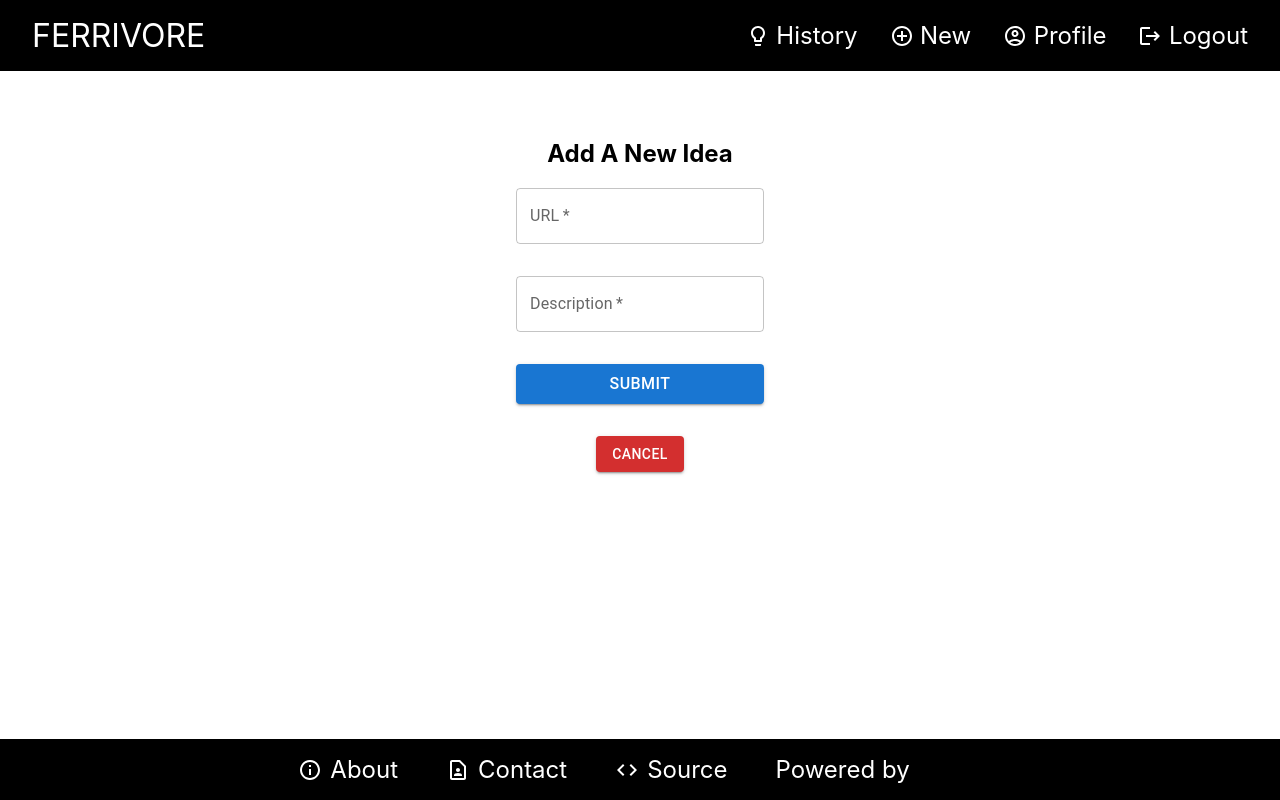
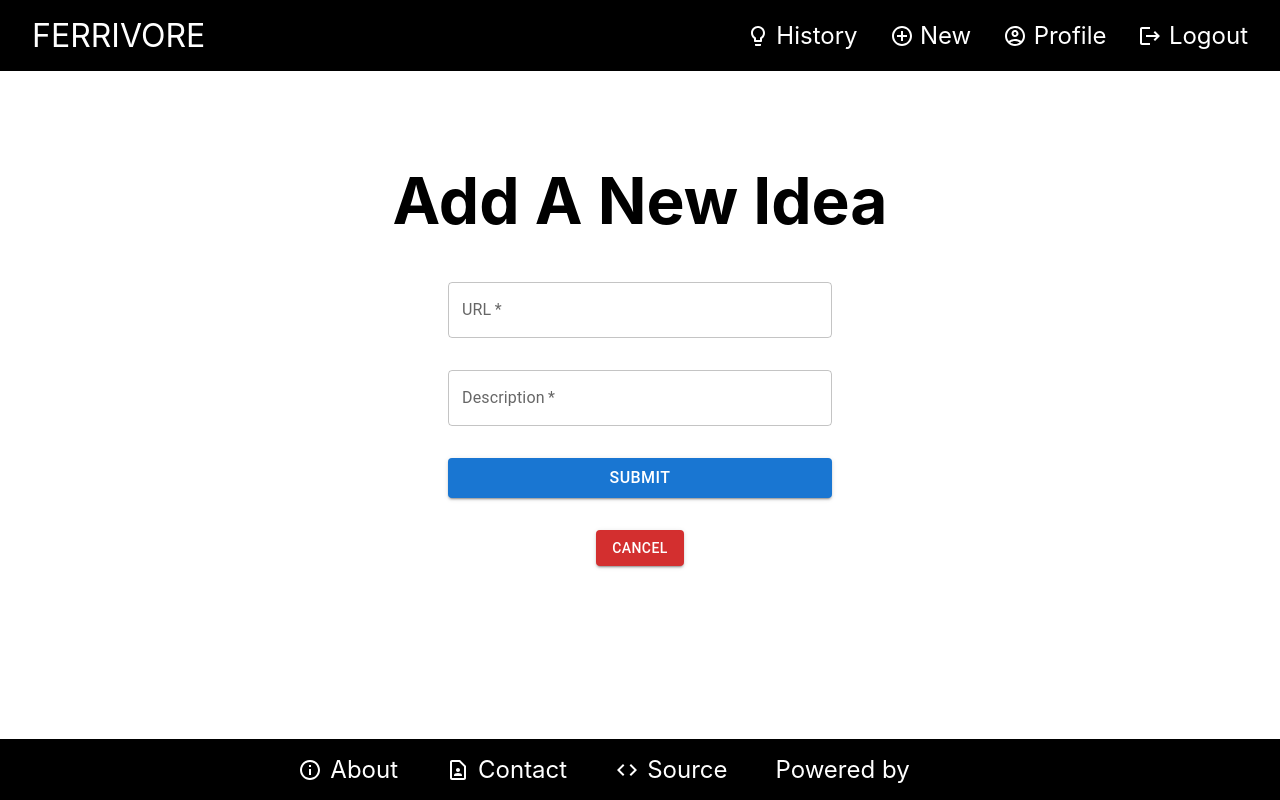
Before and after one commit to Lactantius/ferrivore-frontend, a React (Create React App) app: page /new in a window 1280 px wide. Built offline with nearby package versions, Linux system fonts and the light colour scheme; no server answers; sample sign-in values are in the browser's storage; some icons are missing.

Commit message:
Improve form styling

```diff
--- a/src/AddIdeaForm.css
+++ b/src/AddIdeaForm.css
@@ -1,14 +1,20 @@
 .AddIdeaForm {
-  margin-top: 3rem;
   display: flex;
   flex-direction: column;
   align-items: center;
+  text-align: center;
+  margin: 3rem auto 3rem auto;
+}
+
+.AddIdeaForm h1 {
+  font-size: 4rem;
 }
 
 .AddIdeaForm form {
   display: flex;
   flex-direction: column;
   gap: 2rem;
+  width: 90%;
 }
 
 .AddIdeaForm form button {
@@ -22,3 +28,9 @@
 .AddIdeaForm button.AddIdeaForm-save {
   margin-top: 2rem;
 }
+
+@media screen and (min-width: 800px) {
+  .AddIdeaForm form {
+    width: 24rem;
+  }
+}
--- a/src/AddIdeaForm.tsx
+++ b/src/AddIdeaForm.tsx
@@ -32,11 +32,9 @@ function AddIdeaForm({ user, token }: AddIdeaFormProps): JSX.Element {
     return <Navigate to="/" />;
   }
 
-  console.log(reactionSubmitted);
-
   return (
     <Box className="AddIdeaForm">
-      <h2>Add A New Idea</h2>
+      <h1>Add A New Idea</h1>
       <Box component="form" onSubmit={handleSubmit} noValidate>
         <TextField
           required
--- a/src/LoginForm.css
+++ b/src/LoginForm.css
@@ -5,12 +5,23 @@
   align-items: center;
 }
 
+.LoginForm h1 {
+  font-size: 3rem;
+}
+
 .LoginForm form {
   display: flex;
   flex-direction: column;
   gap: 2rem;
+  width: 90%;
 }
 
 .LoginForm form button {
   font-size: 1.5rem;
 }
+
+@media screen and (min-width: 800px) {
+  .LoginForm form {
+    width: 24rem;
+  }
+}
--- a/src/PasswordEditForm.css
+++ b/src/PasswordEditForm.css
@@ -9,8 +9,15 @@
   display: flex;
   flex-direction: column;
   gap: 2rem;
+  width: 90%;
 }
 
 .PasswordEditForm form button {
   font-size: 1.5rem;
 }
+
+@media screen and (min-width: 800px) {
+  .PasswordEditForm form {
+    width: 24rem;
+  }
+}
--- a/src/Profile.css
+++ b/src/Profile.css
@@ -1,8 +1,14 @@
 .Profile {
   margin: 3rem auto 3rem auto;
-  width: 60%;
+  width: 100%;
 }
 
 .Profile-h1 {
-  font-size: 4rem;
+  font-size: 3rem;
 }
+
+@media screen and (min-width: 800px) {
+  .AddIdeaForm form {
+    width: 60%;
+  }
+}
--- a/src/ProfileEditForm.css
+++ b/src/ProfileEditForm.css
@@ -9,8 +9,15 @@
   display: flex;
   flex-direction: column;
   gap: 2rem;
+  width: 90%;
 }
 
 .ProfileEditForm form button {
   font-size: 1.5rem;
 }
+
+@media screen and (min-width: 800px) {
+  .ProfileEditForm form {
+    width: 24rem;
+  }
+}
--- a/src/SignupForm.css
+++ b/src/SignupForm.css
@@ -5,12 +5,23 @@
   align-items: center;
 }
 
+.SignupForm h1 {
+  font-size: 3rem;
+}
+
 .SignupForm form {
   display: flex;
   flex-direction: column;
   gap: 2rem;
+  width: 90%;
 }
 
 .SignupForm form button {
   font-size: 1.5rem;
 }
+
+@media screen and (min-width: 800px) {
+  .SignupForm form {
+    width: 24rem;
+  }
+}
```
